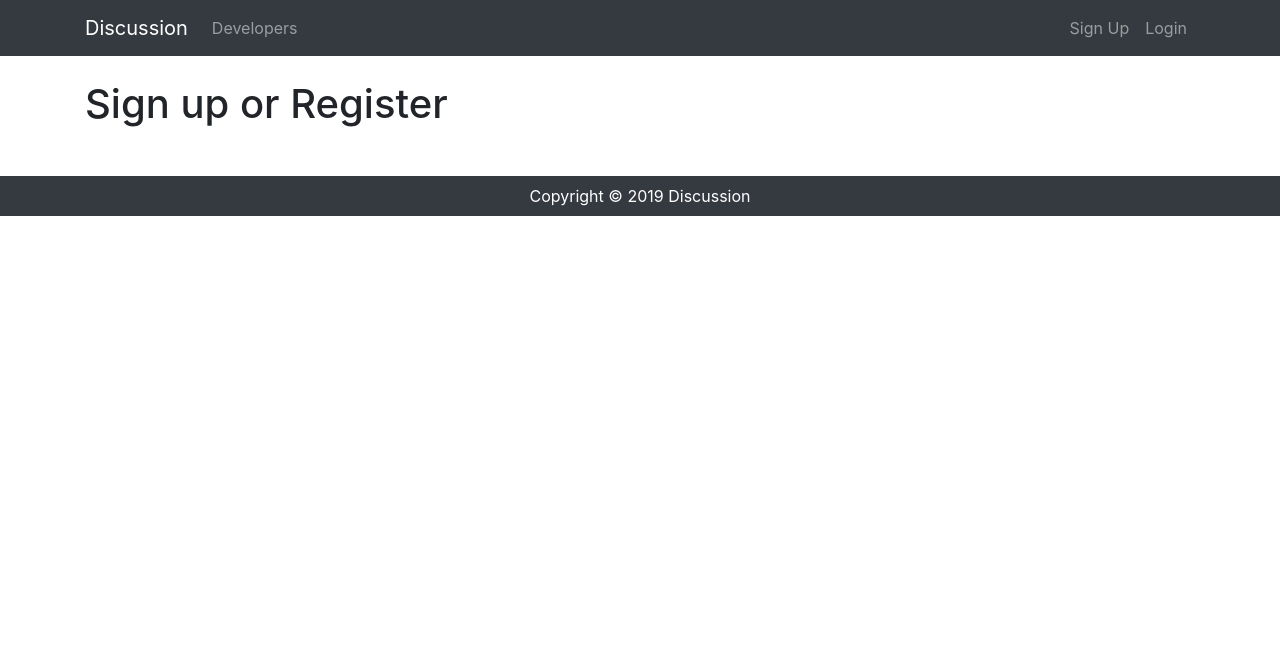
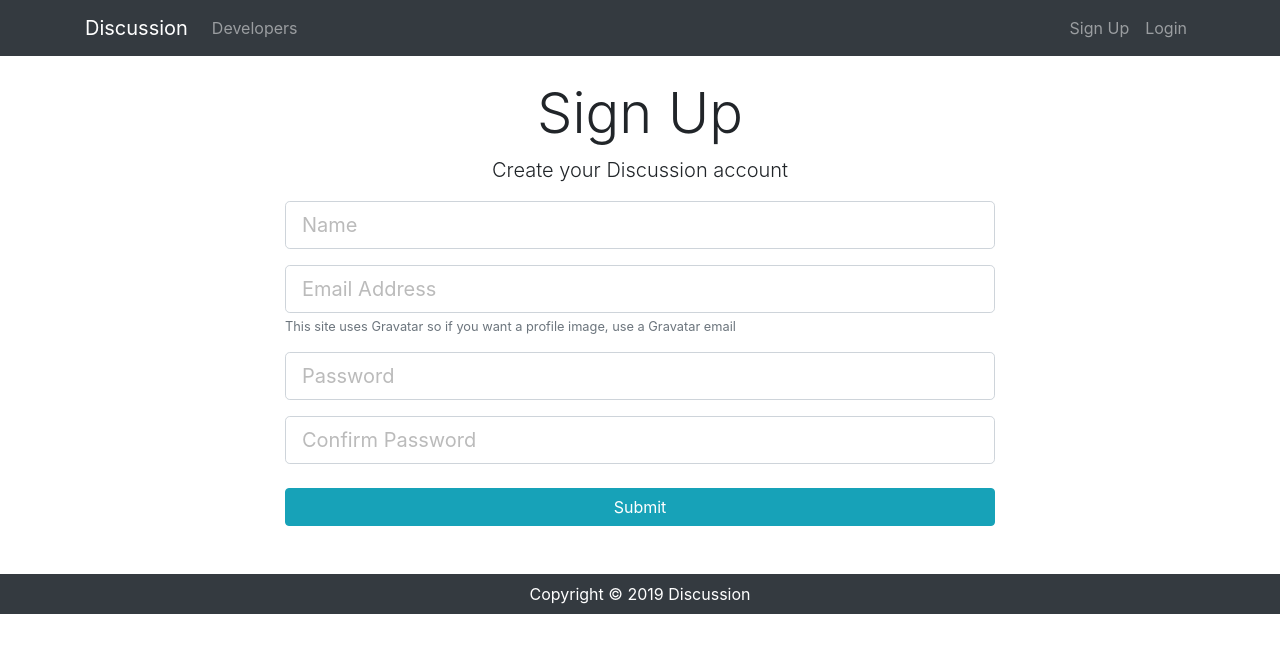
Before and after one commit to RohitIslam/discussion, a React (Create React App) app in the folder client/: page /register in a window 1280 px wide. Shown: the top 652 px of the page. Built offline with nearby package versions, Linux system fonts and the light colour scheme.

Commit message:
Register form setted up

```diff
--- a/client/src/App.js
+++ b/client/src/App.js
@@ -16,11 +16,11 @@ class App extends Component {
         <Navbar />
         <Switch>
           <Route path="/" exact component={Landing} />
-          <div className="container">
-            <Route path="/register" exact component={Register} />
-            <Route path="/login" exact component={Login} />
-          </div>
         </Switch>
+        <div className="container">
+          <Route path="/register" exact component={Register} />
+          <Route path="/login" exact component={Login} />
+        </div>
         <Footer />
       </div>
     );
--- a/client/src/Components/Auth/Register.js
+++ b/client/src/Components/Auth/Register.js
@@ -1,11 +1,85 @@
 import React, { Component } from "react";
 
 class Register extends Component {
-  state = {};
+  state = {
+    name: "",
+    email: "",
+    password: "",
+    password2: "",
+    errors: {}
+  };
+
+  changeHandler = event => {
+    const { name, value } = event.target;
+    this.setState({ [name]: value });
+  };
+
+  formSubmitHandler = event => {
+    event.preventDefault();
+  };
+
   render() {
     return (
-      <div>
-        <h1>Sign up or Register</h1>
+      <div className="register">
+        <div className="container">
+          <div className="row">
+            <div className="col-md-8 m-auto">
+              <h1 className="display-4 text-center">Sign Up</h1>
+              <p className="lead text-center">Create your Discussion account</p>
+              <form onSubmit={this.formSubmitHandler}>
+                <div className="form-group">
+                  <input
+                    type="text"
+                    className="form-control form-control-lg"
+                    placeholder="Name"
+                    name="name"
+                    value={this.state.name}
+                    onChange={this.changeHandler}
+                    required
+                  />
+                </div>
+                <div className="form-group">
+                  <input
+                    type="email"
+                    className="form-control form-control-lg"
+                    placeholder="Email Address"
+                    name="email"
+                    value={this.state.email}
+                    onChange={this.changeHandler}
+                    required
+                  />
+                  <small className="form-text text-muted">
+                    This site uses Gravatar so if you want a profile image, use
+                    a Gravatar email
+                  </small>
+                </div>
+                <div className="form-group">
+                  <input
+                    type="password"
+                    className="form-control form-control-lg"
+                    placeholder="Password"
+                    name="password"
+                    value={this.state.password}
+                    onChange={this.changeHandler}
+                    required
+                  />
+                </div>
+                <div className="form-group">
+                  <input
+                    type="password"
+                    className="form-control form-control-lg"
+                    placeholder="Confirm Password"
+                    name="password2"
+                    value={this.state.password2}
+                    onChange={this.changeHandler}
+                    required
+                  />
+                </div>
+                <input type="submit" className="btn btn-info btn-block mt-4" />
+              </form>
+            </div>
+          </div>
+        </div>
       </div>
     );
   }
```
